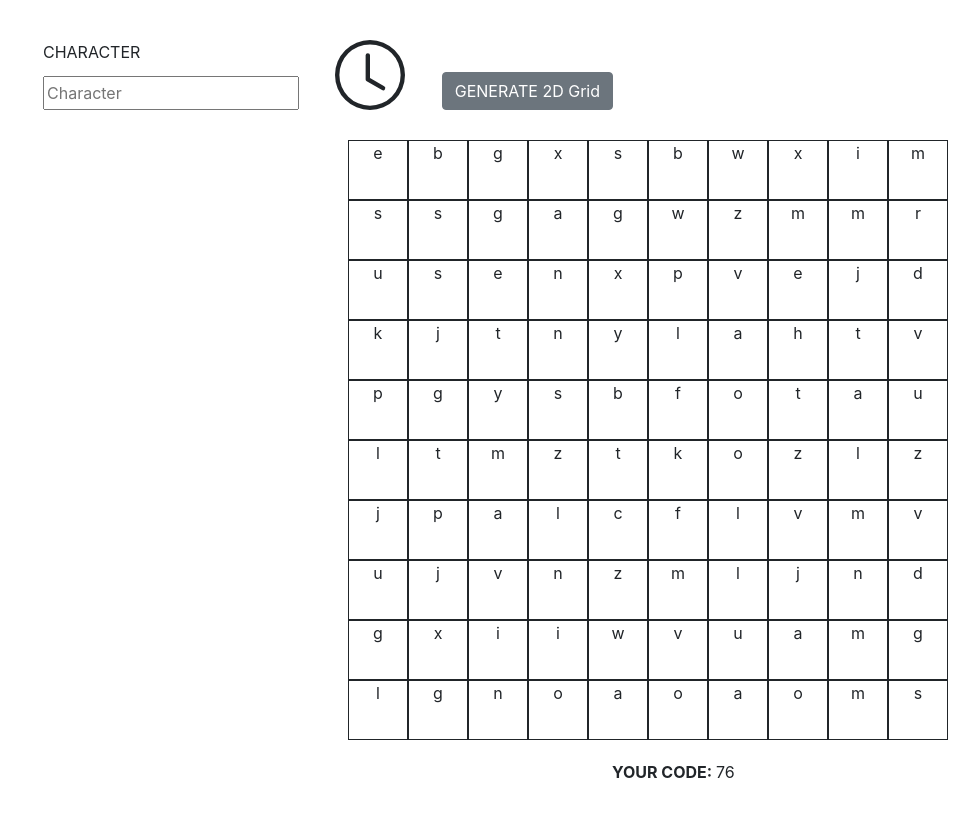
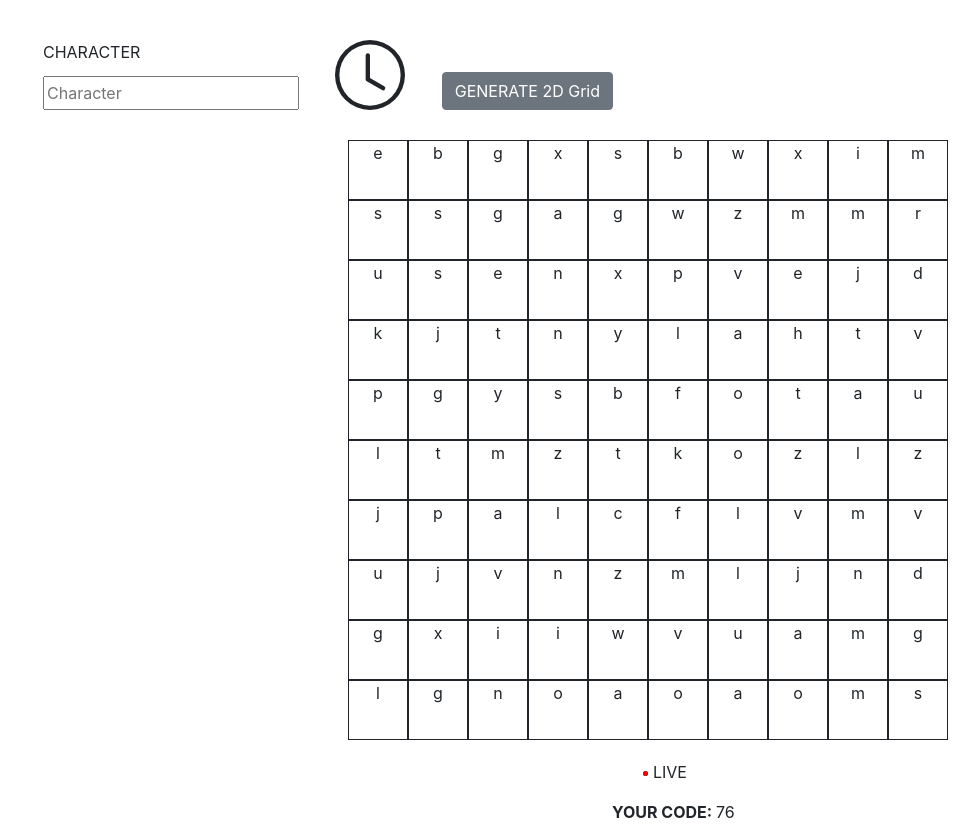
Before and after one commit to FelipeGN85/FEEx0821, an Angular app: page /generator in a window 1280 px wide. Shown: the whole page, without its empty margins (312-1280 px from the left). Before the commit the page ends 800 px from the top, so only its background shows below. Built offline with nearby package versions, Linux system fonts and the light colour scheme.

Commit message:
Added live bullet

```diff
--- a/src/app/generator/generator.component.css
+++ b/src/app/generator/generator.component.css
@@ -27,3 +27,12 @@
     height: fit-content;
     margin-top: 32px;
 }
+
+ul li::before {
+    content: "\2022";
+    color: red;
+    font-weight: bold;
+    display: inline-block;
+    width: 0.7em;
+    margin-left: -1.145em;
+}
--- a/src/app/generator/generator.component.html
+++ b/src/app/generator/generator.component.html
@@ -18,6 +18,9 @@
         </cell>
     </div>
     <div class="container-code">
+        <ul style="margin-left: 8px;">
+            <li>LIVE</li>
+        </ul>
         <p><strong>YOUR CODE: </strong>{{code}}</p>
     </div>
 </div>
--- a/src/app/payments/payments.component.css
+++ b/src/app/payments/payments.component.css
@@ -19,3 +19,12 @@
     height: fit-content;
     margin-top: 24px;
 }
+
+ul li::before {
+    content: "\2022";
+    color: red;
+    font-weight: bold;
+    display: inline-block;
+    width: 0.7em;
+    margin-left: -1.145em;
+}
--- a/src/app/payments/payments.component.html
+++ b/src/app/payments/payments.component.html
@@ -1,4 +1,7 @@
 <div class="container-live">
+    <ul style="margin-left: 32px;">
+        <li>LIVE</li>
+    </ul>
     <p><strong>YOUR CODE NOW: </strong>{{code}}</p>
 </div>
 <div class="container">
```
